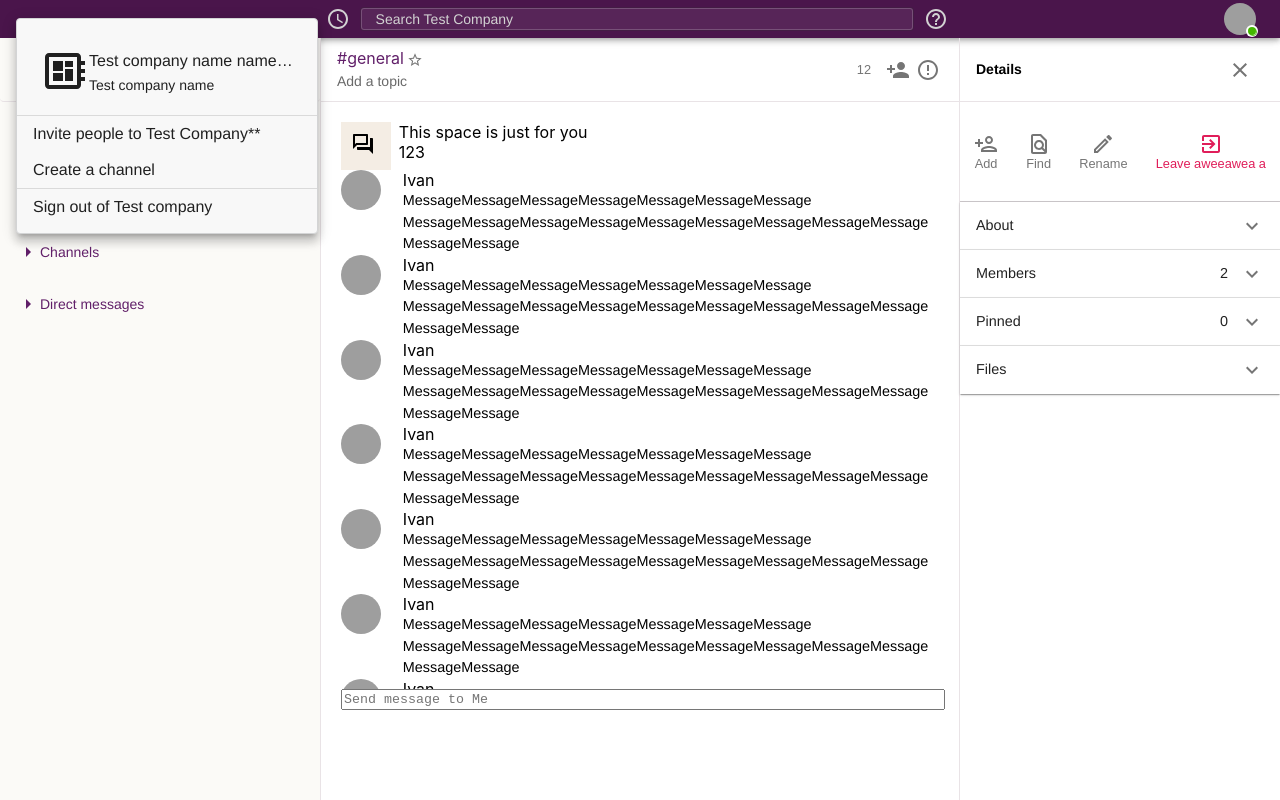
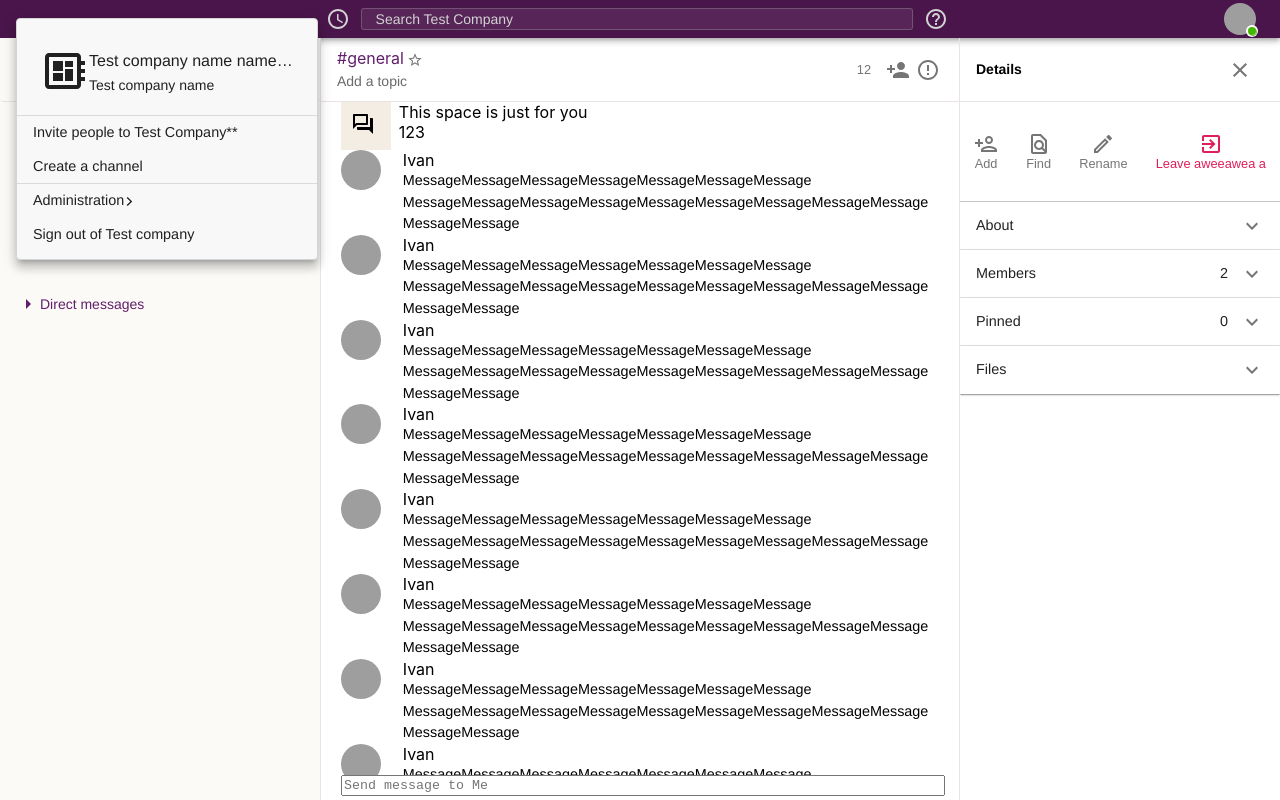
Before and after one commit to Hope-creator/react-slackclone, a React (Create React App) app: page / in a window 1280 px wide. Both pictures are taken after a click on the button "Test company". Built offline with nearby package versions, Linux system fonts and the light colour scheme; grey boxes are pictures that could not be loaded.

Commit message:
Overflow and heights update

```diff
--- a/src/pages/Company.tsx
+++ b/src/pages/Company.tsx
@@ -14,6 +14,7 @@ import {
   Divider,
   List,
   Link,
+  Box,
 } from "@material-ui/core";
 import { createStyles, Theme, makeStyles } from "@material-ui/core/styles";
 
@@ -24,6 +25,7 @@ import StarBorderIcon from "@material-ui/icons/StarBorder";
 import ErrorOutlineIcon from "@material-ui/icons/ErrorOutline";
 import PersonAddIcon from "@material-ui/icons/PersonAdd";
 import QuestionAnswerOutlinedIcon from "@material-ui/icons/QuestionAnswerOutlined";
+import ArrowForwardIosIcon from "@material-ui/icons/ArrowForwardIos";
 
 import { SimplePopover } from "../components/SimplePopover";
 import { CompanyMenuButton } from "../components/CompanyMenuButton";
@@ -35,14 +37,17 @@ import { DirectMessageListItem } from "../components/DirectMessageListItem";
 import { StyledBadge } from "../components/StyledBadge";
 import MessagePane from "../components/MessagePane";
 import TextareaAutosize from "@material-ui/core/TextareaAutosize";
-import { useResize } from "../components/hooks/useResize";
 import { RightSideBlock } from "../components/RightSideBlock";
+import { SimpleModal } from "../components/SimpleModal";
+import { EditProfileModal } from "../components/EditProfileModal";
 
 const useStyles = makeStyles((theme: Theme) =>
   createStyles({
     companyWrapper: {
       height: "100vh",
-      overflowX: "hidden"
+    },
+    companyContentWrapper: {
+      height: "calc(100% - 38px)",
     },
     appBar: {
       height: 38,
@@ -108,13 +113,24 @@ const useStyles = makeStyles((theme: Theme) =>
     },
     channelSidebar: {
       backgroundColor: "#FBFAF7",
-      height: "100vh",
+    },
+    channelSideBarItemsWrapper: {
+      overflowY: "auto",
+      overflowX: "hidden",
+      maxHeight: "calc(100% - 64px)",
+      "&::-webkit-scrollbar": {
+        width: "0.5em",
+      },
+      "&::-webkit-scrollbar-thumb": {
+        backgroundColor: theme.palette.primary.light,
+        borderRadius: "4px",
+      },
     },
     workspace: {
-      height: "100vh",
+      height: "100%",
       borderLeft: "1px solid rgb(233,227,230)",
       borderRight: "1px solid rgb(233,227,230)",
-      maxHeight: "100vh",
+      maxHeight: "100%",
     },
     workspaceHeader: {
       borderBottom: "1px solid rgb(233,227,230)",
@@ -132,22 +148,41 @@ const useStyles = makeStyles((theme: Theme) =>
       fontSize: "1rem",
     },
     workspaceContentGrid: {
-      padding: 20,
-      display: "grid",
-      gridTemplateColumns: "1fr",
-      gridTemplateRows: "10fr 2fr",
-      height: "90vh",
+      height: "calc(100% - 64px)",
+      padding: "0 20px",
     },
     workspaceContentMessages: {
       overflowY: "auto",
+      "&::-webkit-scrollbar": {
+        width: "0.5em",
+      },
+      "&::-webkit-scrollbar-thumb": {
+        backgroundColor: "rgba(29,28,29,.52)",
+        borderRadius: "4px",
+      },
     },
     textareaSize: {
       resize: "none",
       width: "100%",
     },
     message: {
-      wordWrap: "break-word"
-    }
+      wordWrap: "break-word",
+    },
+    avatarMenuHeader: {
+      textAlign: "center",
+    },
+    rightSideInfoWrapper: {
+      overflowY: "auto",
+      overflowX: "hidden",
+      maxHeight: "100%",
+      "&::-webkit-scrollbar": {
+        width: "0.5em",
+      },
+      "&::-webkit-scrollbar-thumb": {
+        backgroundColor: "rgba(29,28,29,.52)",
+        borderRadius: "4px",
+      },
+    },
   })
 );
 
@@ -187,6 +222,8 @@ export const Company = () => {
               </Tooltip>
             </Grid>
             <Grid container justify="flex-end" xs={3}>
+              <SimplePopover
+                opener={
                   <StyledBadge
                     overlap="circle"
                     anchorOrigin={{
@@ -201,11 +238,54 @@ export const Company = () => {
                       src="https://images.unsplash.com/photo-1513483460609-1c8a505ea990?ixid=MnwxMjA3fDB8MHxwaG90by1wYWdlfHx8fGVufDB8fHx8&ixlib=rb-1.2.1&auto=format&fit=crop&w=400&q=80"
                     />
                   </StyledBadge>
+                }
+                anchorOriginBlockVertical="bottom"
+                anchorOriginBlockHorizontal="center"
+                anchorPopupBlockVertical="top"
+                anchorPopupBlockHorizontal="center"
+              >
+                <Paper className={classes.submenuContainer}>
+                  <Box className={classes.avatarMenuHeader}>
+                    <StyledBadge
+                      overlap="circle"
+                      anchorOrigin={{
+                        vertical: "bottom",
+                        horizontal: "right",
+                      }}
+                      variant="dot"
+                    >
+                      <Avatar src="https://images.unsplash.com/photo-1513483460609-1c8a505ea990?ixid=MnwxMjA3fDB8MHxwaG90by1wYWdlfHx8fGVufDB8fHx8&ixlib=rb-1.2.1&auto=format&fit=crop&w=400&q=80" />
+                    </StyledBadge>
+                    <Typography variant="subtitle2">Ivan Ivanovich</Typography>
+                    <Typography variant="caption"> Active</Typography>
+                  </Box>
+                  <Divider />
+                  <MenuItem>
+                    <Typography variant="body1">
+                      Set yourself as <b>away</b>
+                    </Typography>
+                  </MenuItem>
+                  <Divider />
+                  <EditProfileModal opener={
+                  <MenuItem>
+                    <Typography variant="body1">Edit profile</Typography>
+                  </MenuItem>} />
+                  <MenuItem>
+                    <Typography variant="body1">View profile</Typography>
+                  </MenuItem>
+                  <Divider />
+                  <MenuItem>
+                    <Typography variant="body1">
+                      Sign out of Test company
+                    </Typography>
+                  </MenuItem>
+                </Paper>
+              </SimplePopover>
             </Grid>
           </Grid>
         </Toolbar>
       </AppBar>
-      <Grid container wrap="nowrap">
+      <Grid container wrap="nowrap" className={classes.companyContentWrapper}>
         <Grid item xs={3} className={classes.channelSidebar}>
           <CompanyMenuButton
             buttonClassName={classes.companyMenuButton}
@@ -226,27 +306,44 @@ export const Company = () => {
               </Typography>
             </Grid>
             <Divider />
-            <MenuItem>Invite people to Test Company**</MenuItem>
-            <MenuItem>Create a channel</MenuItem>
+            <MenuItem>
+              <Typography variant="body1">
+                Invite people to Test Company**
+              </Typography>
+            </MenuItem>
+            <MenuItem>
+              <Typography variant="body1">Create a channel</Typography>
+            </MenuItem>
             <Divider />
             <SimplePopover
-              itemChildren="Administration"
+              opener={
+                <MenuItem aria-describedby="Administation">
+                  <Typography variant="body1">Administration</Typography>
+                  <ArrowForwardIosIcon fontSize="small" />
+                </MenuItem>
+              }
               anchorOriginBlockVertical="center"
               anchorOriginBlockHorizontal="right"
               anchorPopupBlockVertical="center"
               anchorPopupBlockHorizontal="center"
-              arrow
             >
               <Paper className={classes.submenuContainer}>
                 <Typography className={classes.captionText} variant="caption">
                   Administration
                 </Typography>
-                <MenuItem>Manage members</MenuItem>
-                <MenuItem>Manage apps</MenuItem>
+                <MenuItem>
+                  <Typography variant="body1">Manage members</Typography>
+                </MenuItem>
+                <MenuItem>
+                  <Typography variant="body1">Manage apps</Typography>
+                </MenuItem>
               </Paper>
             </SimplePopover>
-            <MenuItem>Sign out of Test company</MenuItem>
+            <MenuItem>
+              <Typography variant="body1">Sign out of Test company</Typography>
+            </MenuItem>
           </CompanyMenuButton>
+          <Box className={classes.channelSideBarItemsWrapper}>
             <List>
               {["Mentions & reactions", "Saved items", "More"].map((item) => (
                 <SidebarListCreator componentName={item} />
@@ -259,10 +356,22 @@ export const Company = () => {
               ))}
             </NestedList>
             <NestedList listTitle="Direct messages" buttonText="Add teammate">
-            {["Ivan", "Bob"].map((user) => (
+              {[
+                "Ivan",
+                "Bob",
+                "Jerry",
+                "Alex",
+                "Some",
+                "Ivan",
+                "Bob",
+                "Jerry",
+                "Alex",
+                "Some",
+              ].map((user) => (
                 <DirectMessageListItem name={user} />
               ))}
             </NestedList>
+          </Box>
         </Grid>
         <Grid item xs className={classes.workspace}>
           <Grid
@@ -344,7 +453,8 @@ export const Company = () => {
                 })
                 .map((item) => (
                   <MessagePane header={item.header} avatarSrc={item.avatarSrc}>
-                    <Typography className={classes.message}>MessageMessageMessageMessageMessageMessageMessage
+                    <Typography className={classes.message}>
+                      MessageMessageMessageMessageMessageMessageMessage
                       MessageMessageMessageMessageMessageMessageMessageMessageMessageMessageMessage
                     </Typography>
                   </MessagePane>
@@ -365,8 +475,8 @@ export const Company = () => {
             </Grid>
           </Grid>
         </Grid>
-        <Grid item xs={3}>
-          <RightSideBlock type="profile"/>
+        <Grid className={classes.rightSideInfoWrapper} item xs={3}>
+          <RightSideBlock type="profile" />
         </Grid>
       </Grid>
     </div>
```
Lines whose indentation alone changed are shown as unchanged.
